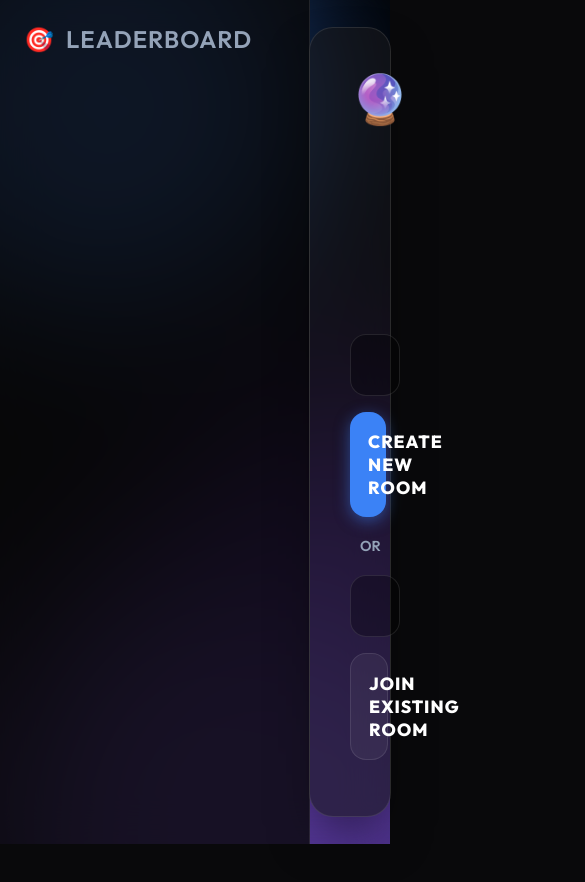
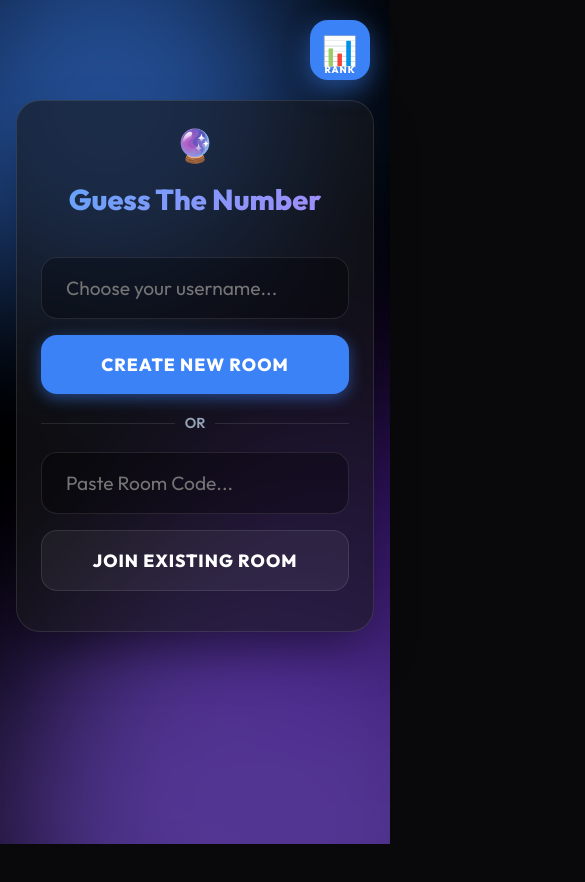
Before and after one commit to Pratham2k07/Guess-Game, a website: page index.html in a window 390 px wide. Shown: the top 882 px of the page, 585 px wide, since content can reach past the window. After the commit the page ends 844 px from the top, so only its background shows below. Drawn offline with nearby package versions, Linux system fonts and the light colour scheme; no server answers.

Commit message:
feat: mobile optimization and UI refinements

```diff
--- a/index.html
+++ b/index.html
@@ -11,15 +11,17 @@
 <body>
 
 <div class="layout">
-    <div class="sidebar">
+    <div id="sidebar" class="sidebar">
         <div class="sidebar-header">
             <div class="logo">🎯</div>
             <h2>Leaderboard</h2>
+            <button class="btn-close-sidebar" onclick="toggleLeaderboard()">✕</button>
         </div>
         <div id="leaderboard" class="leaderboard-list"></div>
     </div>
 
     <div class="main">
+        <button id="mobileLeaderboardBtn" class="mobile-toggle" onclick="toggleLeaderboard()" title="Show Leaderboard">📊</button>
         <div class="screens-container">
             <!-- Start Screen -->
             <div id="startScreen" class="screen card">
--- a/script.js
+++ b/script.js
@@ -281,3 +281,8 @@ function copyShareLink() {
         console.error("Could not copy text: ", err);
     });
 }
+
+function toggleLeaderboard() {
+    const sidebar = document.getElementById("sidebar");
+    sidebar.classList.toggle("open");
+}
--- a/style.css
+++ b/style.css
@@ -73,8 +73,8 @@ body {
     width: 100vw;
     z-index: 10;
     position: relative;
-    backdrop-filter: blur(20px);
-    -webkit-backdrop-filter: blur(20px);
+    backdrop-filter: blur(10px);
+    -webkit-backdrop-filter: blur(10px);
 }
 
 /* Sidebar Leaderboard */
@@ -150,7 +150,7 @@ body {
     width: 100%;
     max-width: 600px;
     position: relative;
-    height: 700px;
+    min-height: 600px;
     display: flex;
     justify-content: center;
     align-items: center;
@@ -421,3 +421,148 @@ button:active { transform: scale(0.98); }
 .final-leaderboard-list { display: flex; flex-direction: column; gap: 8px; }
 
 .mt-4 { margin-top: 32px; }
+
+/* Mobile Optimization */
+.mobile-toggle {
+    display: none;
+    position: fixed;
+    top: 20px;
+    right: 20px;
+    z-index: 100;
+    width: 60px;
+    height: 60px;
+    border-radius: 18px;
+    background: var(--primary);
+    border: none;
+    font-size: 1.8rem;
+    align-items: center;
+    justify-content: center;
+    color: white;
+    cursor: pointer;
+    box-shadow: 0 8px 25px var(--primary-glow);
+    transition: all 0.3s ease;
+}
+
+.mobile-toggle::after {
+    content: 'RANK';
+    position: absolute;
+    bottom: 5px;
+    font-size: 0.6rem;
+    font-weight: 800;
+    letter-spacing: 1px;
+}
+
+.btn-close-sidebar {
+    display: none;
+    background: transparent;
+    border: none;
+    color: var(--text-muted);
+    font-size: 1.5rem;
+    cursor: pointer;
+    width: auto;
+    padding: 0;
+}
+
+@media (max-width: 768px) {
+    body {
+        overflow-x: hidden;
+        overflow-y: auto;
+    }
+
+    .layout {
+        flex-direction: column;
+        height: auto;
+        min-height: 100vh;
+    }
+
+    .sidebar {
+        position: fixed;
+        left: -100%;
+        top: 0;
+        width: 100%;
+        height: 100%;
+        z-index: 200;
+        transition: left 0.3s cubic-bezier(0.4, 0, 0.2, 1);
+        background: rgba(9, 9, 11, 0.95);
+        backdrop-filter: blur(20px);
+    }
+
+    .sidebar.open {
+        left: 0;
+    }
+
+    .sidebar-header {
+        justify-content: space-between;
+    }
+
+    .btn-close-sidebar {
+        display: block;
+    }
+
+    .mobile-toggle {
+        display: flex;
+    }
+
+    .main {
+        padding: 16px;
+        align-items: flex-start;
+        padding-top: 100px; /* More space for the toggle */
+    }
+
+    .screens-container {
+        min-height: auto;
+        height: auto;
+    }
+
+    .screen {
+        position: relative;
+        padding: 24px;
+        margin-bottom: 40px;
+    }
+
+    .screen.hidden {
+        display: none; /* Hide hidden screens completely on mobile to avoid layout gaps */
+    }
+
+    .brand h1 {
+        font-size: 1.8rem;
+    }
+
+    .brand .icon {
+        font-size: 32px;
+    }
+
+    .highlight-code {
+        font-size: 1.5rem;
+    }
+
+    .difficulty-btns {
+        grid-template-columns: 1fr;
+    }
+
+    .game-header {
+        flex-direction: column;
+        gap: 16px;
+        text-align: center;
+    }
+
+    .turn-highlight {
+        font-size: 1.2rem;
+    }
+
+    .guess-input-wrapper {
+        flex-direction: column;
+    }
+
+    .btn-guess {
+        width: 100%;
+    }
+
+    .history-box {
+        height: 150px;
+    }
+
+    .winner-name {
+        font-size: 1.5rem;
+    }
+}
```
